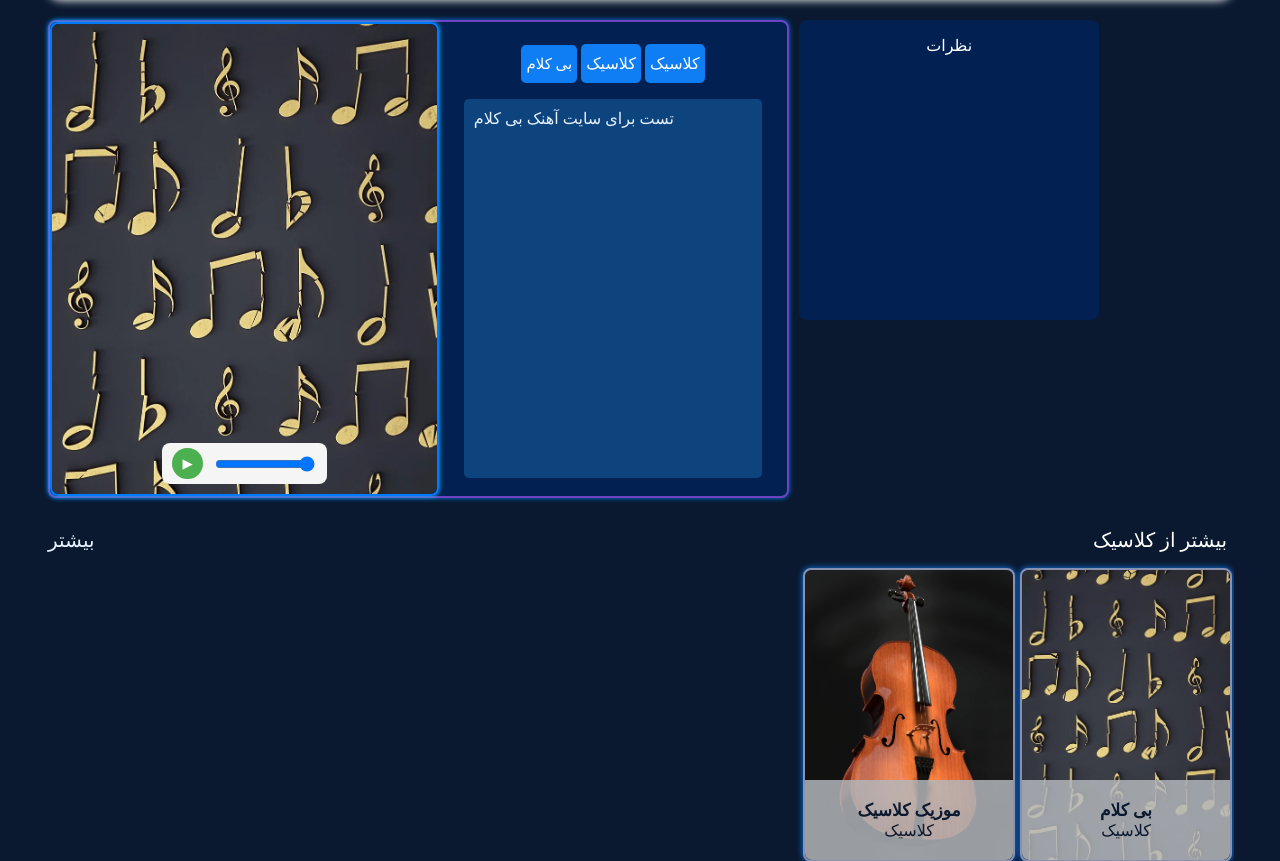
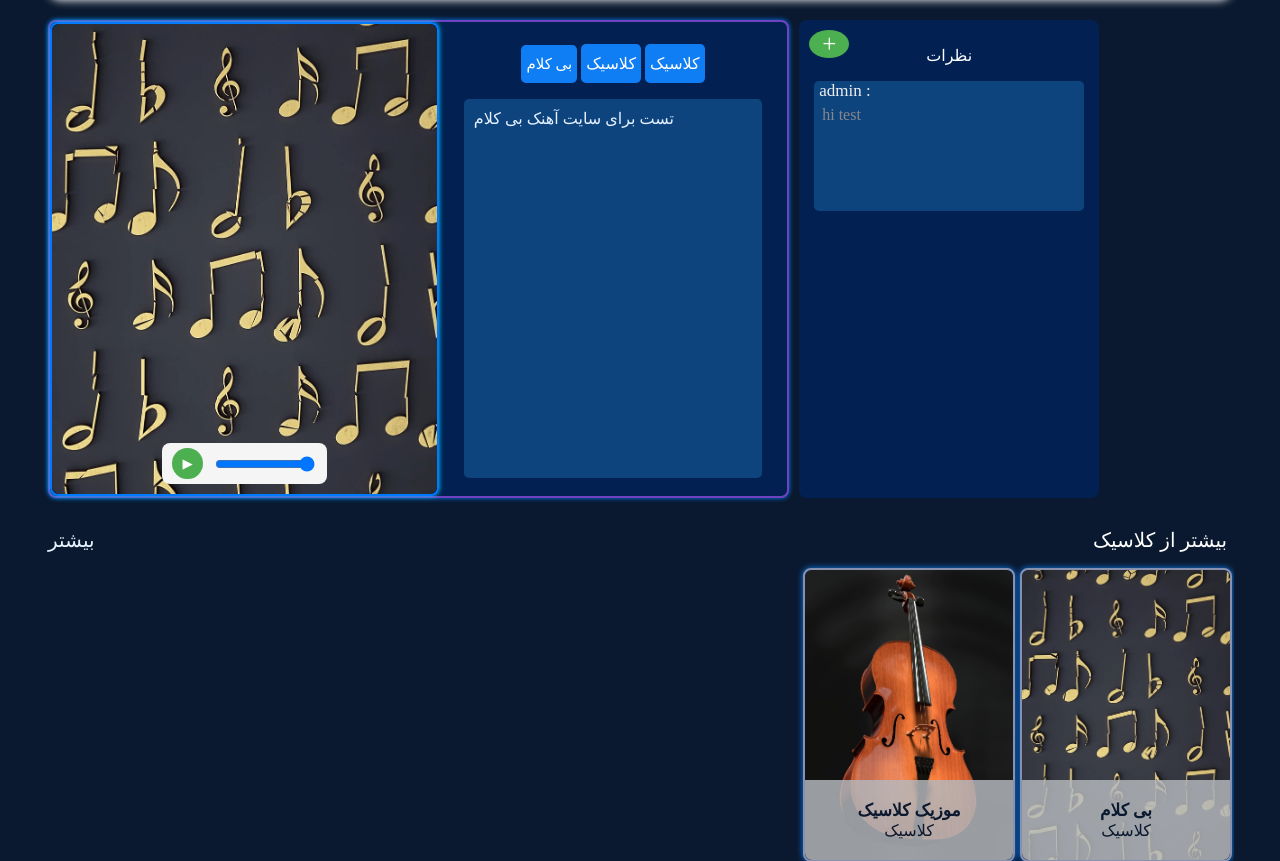
Before and after one commit to cod-F123/music-cut, a Django app: a page that uses templates/music/detail.html in a window 1280 px wide. Shown: the part 70-931 px from the top of the page. Run offline with Django 5.2, Linux system fonts and the light colour scheme; data comes from the database, SQL or seed files in the repository; both versions use the stored data as it was after the commit; some web fonts are replaced.

Commit message:
create comment model and add to detailpage

```diff
--- a/music/models.py
+++ b/music/models.py
@@ -1,5 +1,6 @@
 from django.db import models
 from django.utils.text import slugify
+from django.contrib.auth.models import User
 import random
 
 # Create your models here.
@@ -54,3 +55,14 @@ class Audio(models.Model):
             random_num = random.randint(1000,10000)
             self.slug = slugify(self.name) + "-" + str(self.singer) + "-" + str(random_num)
             self.save()
+
+
+
+class Comment(models.Model):
+    audio = models.ForeignKey(Audio,on_delete=models.CASCADE)
+    user = models.ForeignKey(User,on_delete=models.CASCADE)
+    content = models.CharField(max_length=300)
+    date_create = models.DateTimeField(auto_now_add=True)
+
+    def __str__(self):
+        return self.user.username
--- a/static/css/style.css
+++ b/static/css/style.css
@@ -356,13 +356,16 @@ nav div{
     flex-direction: column;
     align-items: center;
     width: 300px;
-    height: 300px;
     max-height: 700px;
     overflow-y: auto ;
     background-color: #022152;
     margin-left: 10px;
     border-radius: 8px;
     color: white;
+    position: relative;
+    padding-top: 10px;
+    overflow-x: hidden;
+    z-index: 10;
 }
 
 .audio-more{
@@ -431,6 +434,36 @@ nav div{
     color: #E6F1FF;
 }
 
+.comments-hub > div{
+    width: 100%;
+    display: flex;
+    flex-direction: column;
+    align-items: center;
+}
+
+.comment-sm{
+    width: 90%;
+    height: 130px;
+    min-height: 130px;
+    max-height: 170px;
+    background-color: #0e447e;
+    border-radius: 5px;
+    overflow: hidden;
+    margin-bottom: 5px;
+}
+
+.comment-sm > div{
+    color: #eee;
+    font-size: 17px;
+    text-align: left;
+    margin-left: 5px;
+}
+
+.comment-sm >p{
+    margin: 5px 3px 0px 8px;
+    color: #888;
+}
+
 @media (max-width:737px){
     .container-row{
         flex-direction: column;
@@ -441,6 +474,16 @@ nav div{
         width: 100%;
         height: 200px;
         overflow-x: auto;
+        overflow-y: hidden;
+    }
+    .comments-hub >div{
+        flex-direction: row;
+        margin-left: 5px;
+        min-width: 100%;
+    }
+    .comment-sm{
+        width: 270px;
+        margin-left: 5px;
     }
 }
 
@@ -448,6 +491,7 @@ nav div{
     .detail-div{
         flex-direction: column;
         padding-top: 10px;
+        width: 100%;
     }
     .descripe-detail{
         width: auto;
@@ -459,4 +503,30 @@ nav div{
     .image-detail {
         width: 90%;
     }
+    .container-row{
+        align-items: center;
+    }
 }
+
+.btn{
+    text-decoration: none;
+    border: none;
+    border-radius: 5px;
+    background-color: #f5f5f5;
+    outline: none;
+    padding: 5px;
+    cursor: pointer;
+}
+
+.n-comment{
+    color: #fff;
+    background-color: #4CAF50;
+    border-radius: 50%;
+    font-size: 25px;
+    padding: 0px 13px;
+    text-align: center;
+    position: absolute;
+    top: 10px;
+    left: 10px;
+
+}
--- a/templates/music/detail.html
+++ b/templates/music/detail.html
@@ -36,6 +36,16 @@
 
                 <div class="comments-hub">
                     <p>نظرات</p>
+                    <a href="/" class="btn n-comment"><span>+</span></a>
+                    <div>
+                        {% for comment in audio.comment_set.all %}
+                            <div class="comment-sm">
+                                <div>{{comment.user}} :</div>
+                                <p>{{comment.content}}</p>
+                            </div>
+                        {% endfor %}
+
+                    </div>
                 </div>
         </div>
         <div class="label"> <span class="item-more"><a href="#">بیشتر <span class="un-line"></span></a></span> بیشتر از {{audio.singer}}</div>
```
Also changed, not shown: music/admin.py (+6 -1 lines), db.sqlite3, music/migrations/0006_alter_audio_options_comment.py (added).
